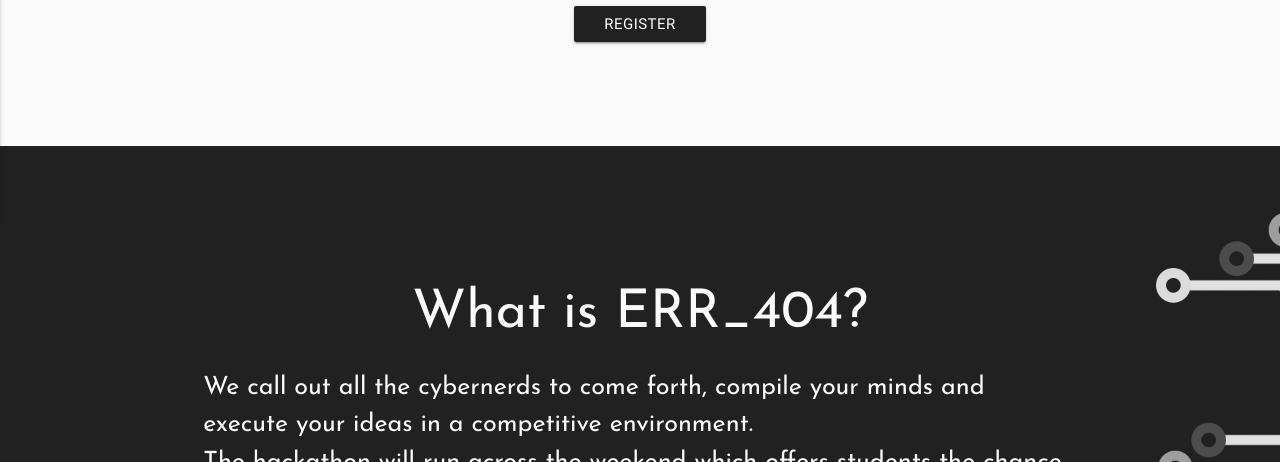
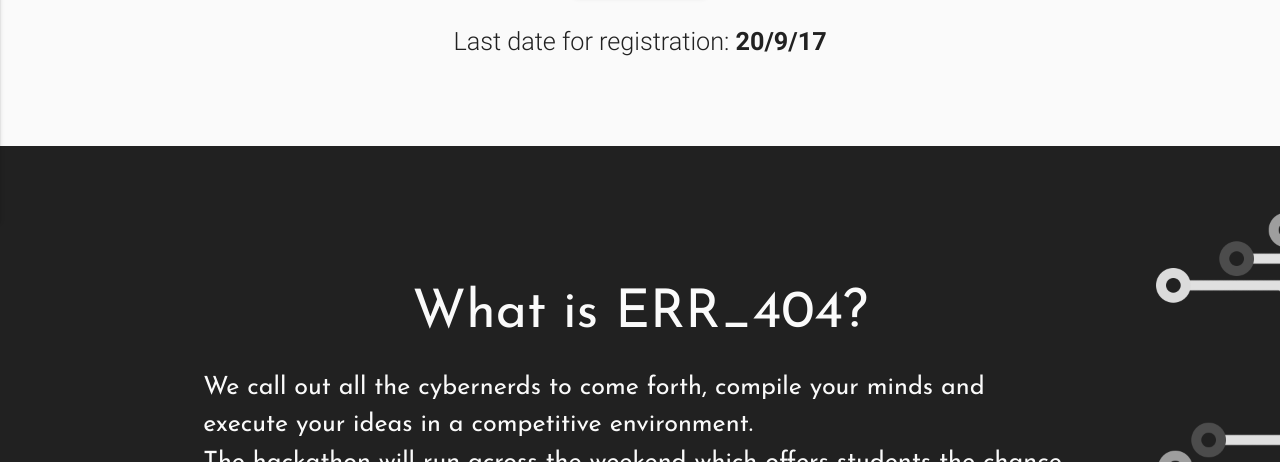
Before and after one commit to TheProgrammersClub/err_404_3.0, a plain HTML site: page index.html in a window 1280 px wide. Shown: the part 638-1100 px from the top of the page. Drawn offline with nearby package versions, Linux system fonts and the light colour scheme; no server answers.

Commit message:
Adding last day of registration

```diff
--- a/index.html
+++ b/index.html
@@ -117,8 +117,8 @@
 
 						</span>
 					</div>
-
 					<a href="#registration-section" class="waves-effect waves-light grey darken-4 btn">Register</a>
+					<p class="flow-text">Last date for registration: <b>20/9/17</b></p>
 
 				</div>
 			</div>
```
